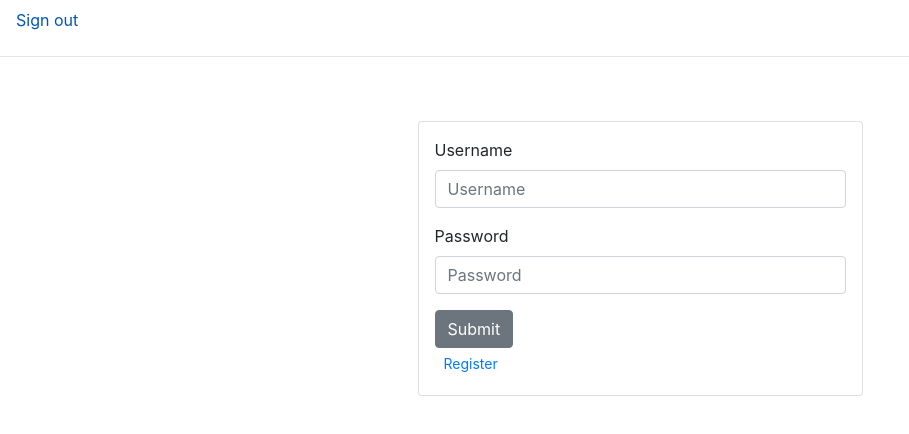
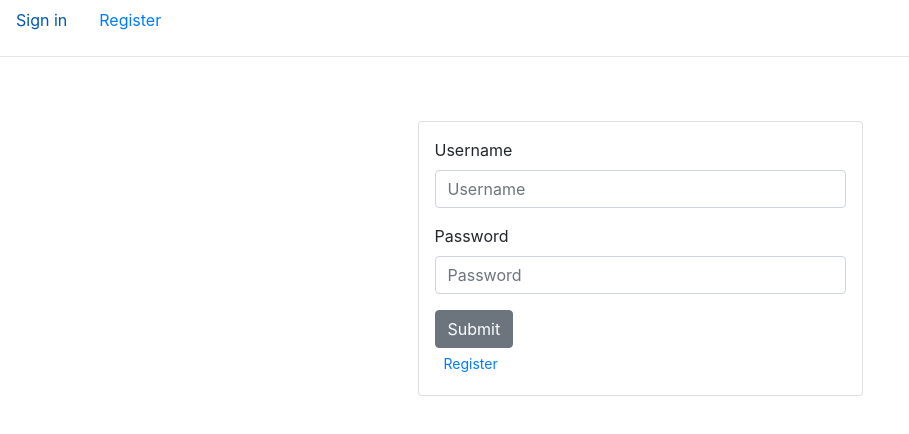
Before and after one commit to whatisthenote/image-recognition-frontend, a React (Create React App) app: page / in a window 1280 px wide. Shown: the top 434 px of the page, without its empty margins (0-909 px from the left). Built offline with nearby package versions, Linux system fonts and the light colour scheme; what clarifai would draw is missing.

Commit message:
routing 4

```diff
--- a/src/App.js
+++ b/src/App.js
@@ -8,17 +8,26 @@ export default class App extends Component {
 	constructor(props) {
 		super(props);
 		this.state = {
-			route: "signin"
+			route: "signin",
+			isSignedIn: false
 		};
 	}
 	routeChange = route => {
+		if (route === "home") {
+			this.setState({ isSignedIn: true });
+		} else {
+			this.setState({ isSignedIn: false });
+		}
 		this.setState({ route });
 	};
 	render() {
 		const { route } = this.state;
 		return (
 			<div>
-				<Navbar routeChange={this.routeChange} />
+				<Navbar
+					isSignedIn={this.state.isSignedIn}
+					routeChange={this.routeChange}
+				/>
 				{route === "signin" ? (
 					<Login routeChange={this.routeChange} />
 				) : route === "home" ? (
--- a/src/Navbar.js
+++ b/src/Navbar.js
@@ -1,7 +1,8 @@
 import React from "react";
 import { Nav, NavLink } from "reactstrap";
 
-export default function Navbar({ routeChange }) {
+export default function Navbar({ routeChange, isSignedIn }) {
+	if (isSignedIn) {
 		return (
 			<div>
 				<Nav>
@@ -12,4 +13,19 @@ export default function Navbar({ routeChange }) {
 				<hr />
 			</div>
 		);
+	} else {
+		return (
+			<div>
+				<Nav>
+					<NavLink onClick={() => routeChange("signin")} href="#">
+						Sign in
+					</NavLink>
+					<NavLink onClick={() => routeChange("register")} href="#">
+						Register
+					</NavLink>
+				</Nav>
+				<hr />
+			</div>
+		);
 	}
+}
```
Lines whose indentation alone changed are shown as unchanged.
